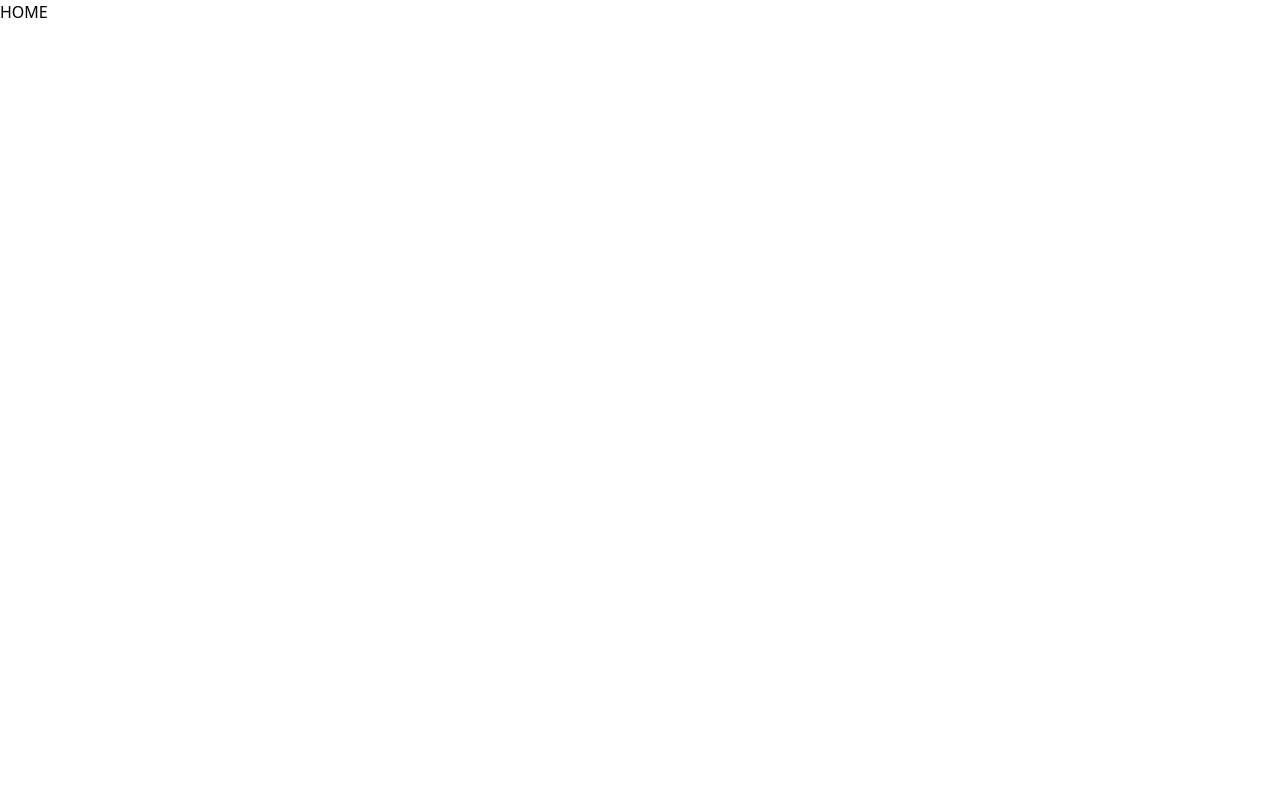
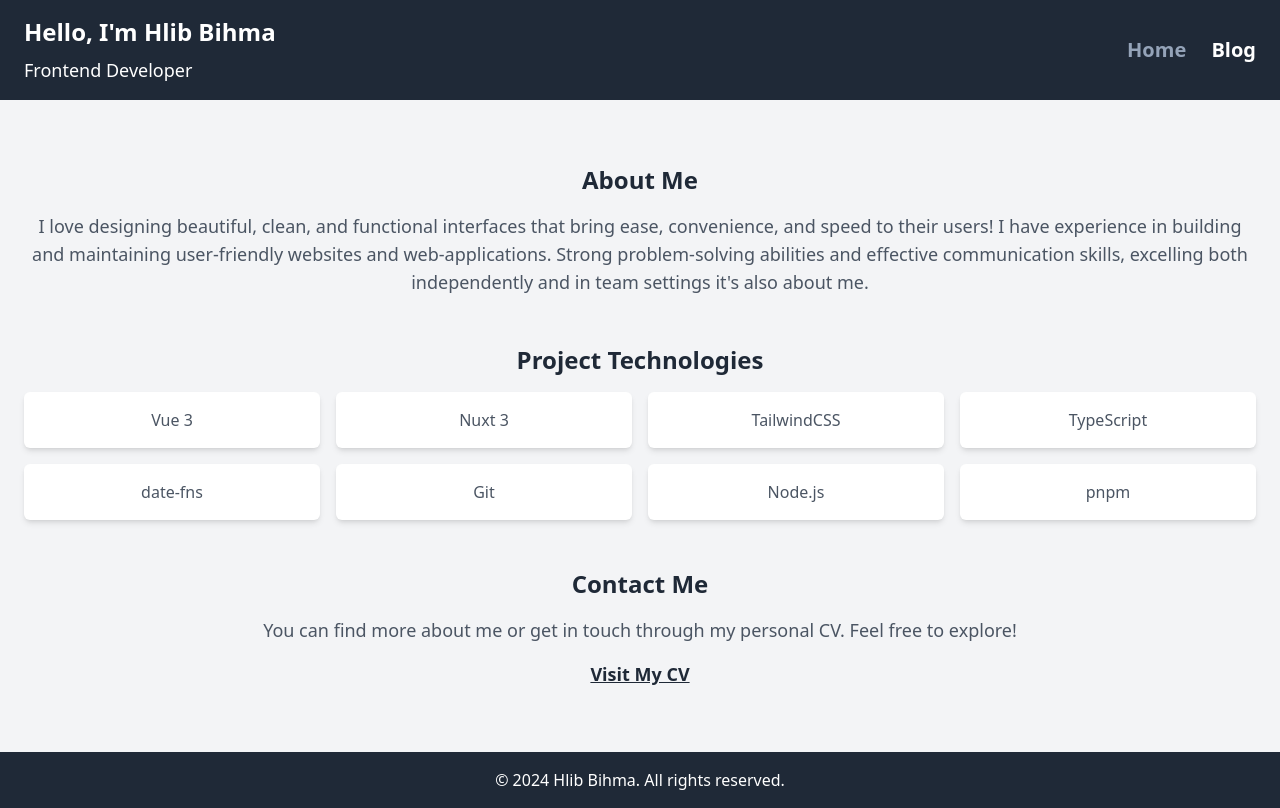
Before and after one commit to GlebBigma/pet-nuxt-blog, a Nuxt app: page / in a window 1280 px wide. Built offline with nearby package versions, Linux system fonts and the light colour scheme.

Commit message:
Added HomePage.

```diff
--- a/pages/index.vue
+++ b/pages/index.vue
@@ -1,11 +1,74 @@
-<script setup lang="ts">
+<template>
+  <div class="min-h-screen bg-gray-100 flex flex-col justify-between">
+    <header class="bg-gray-800 text-white py-4">
+      <div class="max-w-7xl mx-auto px-6 flex justify-between items-center">
+        <div>
+          <h1 class="text-2xl font-bold">Hello, I'm Hlib Bihma</h1>
+          <p class="text-lg mt-2">Frontend Developer</p>
+        </div>
+        <div>
+          <NuxtLink to="/"
+                    class="text-xl font-semibold hover:underline"
+                    active-class="text-[#94a3b8] font-bold hover:no-underline"
+          >
+            Home
+          </NuxtLink>
+          <NuxtLink to="/blog"
+                    class="ml-[20px] text-xl font-semibold hover:underline"
+                    active-class="text-[#94a3b8] font-bold hover:no-underline"
+          >
+            Blog
+          </NuxtLink>
+        </div>
+      </div>
+    </header>
 
-</script>
+    <main class="flex-1 py-16 px-6 flex items-center justify-center">
+      <div class="max-w-7xl mx-auto text-center">
+        <section class="mb-12">
+          <h2 class="text-2xl font-semibold text-gray-800">About Me</h2>
+          <p class="mt-4 text-lg text-gray-600">
+            I love designing beautiful, clean, and functional interfaces that bring ease, convenience, and speed to their users!
+            I have experience in building and maintaining user-friendly websites and web-applications.
+            Strong problem-solving abilities and effective communication skills, excelling both independently and in team settings it's also about me.
+          </p>
+        </section>
 
-<template>
-  <h1>HOME</h1>
+        <section class="mb-12">
+          <h2 class="text-2xl font-semibold text-gray-800">Project Technologies</h2>
+          <ul class="mt-4 grid grid-cols-2 sm:grid-cols-3 lg:grid-cols-4 gap-4 text-gray-600">
+            <li class="bg-white p-4 rounded-md shadow-md text-center">Vue 3</li>
+            <li class="bg-white p-4 rounded-md shadow-md text-center">Nuxt 3</li>
+            <li class="bg-white p-4 rounded-md shadow-md text-center">TailwindCSS</li>
+            <li class="bg-white p-4 rounded-md shadow-md text-center">TypeScript</li>
+            <li class="bg-white p-4 rounded-md shadow-md text-center">date-fns</li>
+            <li class="bg-white p-4 rounded-md shadow-md text-center">Git</li>
+            <li class="bg-white p-4 rounded-md shadow-md text-center">Node.js</li>
+            <li class="bg-white p-4 rounded-md shadow-md text-center">pnpm</li>
+          </ul>
+        </section>
+
+        <section>
+          <h2 class="text-2xl font-semibold text-gray-800">Contact Me</h2>
+          <p class="mt-4 text-lg text-gray-600">
+            You can find more about me or get in touch through my personal CV. Feel free to explore!
+          </p>
+          <a
+              href="https://glebbigma.github.io/portfolio_2/"
+              class="mt-4 inline-block text-lg text-gray-800 font-semibold underline hover:text-gray-600"
+              target="_blank"
+              rel="noopener noreferrer"
+          >
+            Visit My CV
+          </a>
+        </section>
+      </div>
+    </main>
+
+    <footer class="bg-gray-800 text-white py-4">
+      <div class="max-w-7xl mx-auto text-center">
+        <p>&copy; 2024 Hlib Bihma. All rights reserved.</p>
+      </div>
+    </footer>
+  </div>
 </template>
-
-<style scoped>
-
-</style>
```
